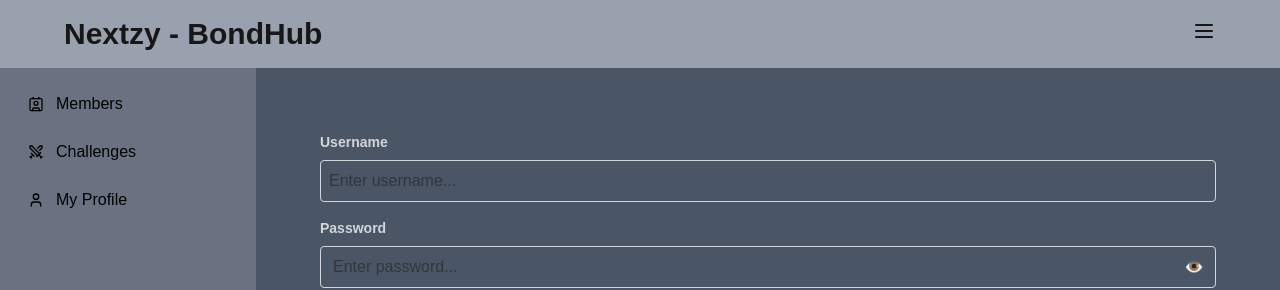
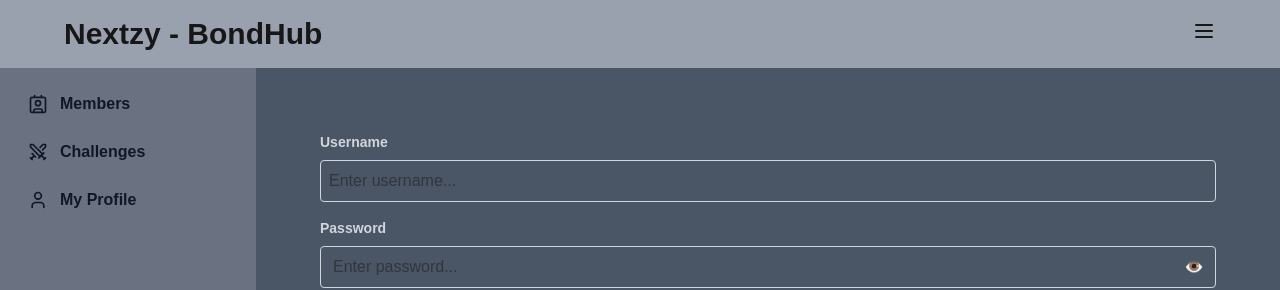
Before and after one commit to nuttapongnextzy/bondhub, a Next.js app in the folder web/: page /login in a window 1280 px wide. Shown: the top 290 px of the page. Built offline with nearby package versions, Linux system fonts and the light colour scheme.

Commit message:
feat: highlight active tab in sidebar

```diff
--- a/web/app/(main)/layout.tsx
+++ b/web/app/(main)/layout.tsx
@@ -1,16 +1,6 @@
 import BurgerMenu from "@/components/BurgerMenu";
+import SidebarMenu from "@/components/SidebarMenu";
 import Link from "next/link";
-import {
-  Menu,
-  X,
-  Home,
-  User,
-  LogOut,
-  Settings,
-  Contact,
-  Swords,
-  Gamepad,
-} from "lucide-react";
 
 function Header() {
   return (
@@ -30,15 +20,6 @@
 }: {
   children: React.ReactNode;
 }) {
-  const menuItems = [
-    { name: "Members", href: "/members", icon: Contact },
-    { name: "Challenges", href: "/challenges", icon: Swords },
-    { name: "My Profile", href: "/my-profile/1", icon: User },
-    // { name: "Games", href: "/games", icon: Gamepad },
-    // { name: "Settings", href: "/settings", icon: Settings },
-    // { name: "Logout", href: "/logout", icon: LogOut },
-  ];
-
   return (
     <div className="min-h-screen w-full bg-gray-500 flex flex-col">
       {/* Header */}
@@ -47,23 +28,7 @@
       {/* Sidebar + Main */}
       <div className="flex flex-1 overflow-hidden">
         {/* Sidebar */}
-        <aside className="w-64 bg-gray-500 p-4 overflow-y-auto">
-          <nav className="space-y-2">
-            {menuItems.map((item, index) => {
-              const Icon = item.icon;
-              return (
-                <a
-                  key={index}
-                  href={item.href}
-                  className="flex items-center space-x-3 px-3 py-2 hover:bg-gray-100 rounded-lg"
-                >
-                  <Icon className="w-4 h-4 text-black" />
-                  <span className="text-black">{item.name}</span>
-                </a>
-              );
-            })}
-          </nav>
-        </aside>
+        <SidebarMenu />
 
         {/* Main Content */}
         <main className="flex-1 p-6 overflow-y-auto bg-gray-600">
--- /dev/null
+++ b/web/components/SidebarMenu.tsx
@@ -0,0 +1,52 @@
+"use client";
+
+import { usePathname } from "next/navigation";
+import {
+  Menu,
+  X,
+  Home,
+  User,
+  LogOut,
+  Settings,
+  Contact,
+  Swords,
+  Gamepad,
+} from "lucide-react";
+
+const menuItems = [
+  { name: "Members", href: "/members", icon: Contact },
+  { name: "Challenges", href: "/challenges", icon: Swords },
+  { name: "My Profile", href: "/my-profile/1", icon: User },
+  // { name: "Games", href: "/games", icon: Gamepad },
+  // { name: "Settings", href: "/settings", icon: Settings },
+  // { name: "Logout", href: "/logout", icon: LogOut },
+];
+
+export default function SidebarMenu() {
+  const pathName = usePathname();
+
+  return (
+    <aside className="w-64 bg-gray-500 p-4 overflow-y-auto">
+      <nav className="space-y-2">
+        {menuItems.map((item, index) => {
+          const Icon = item.icon;
+          const isActive = pathName === item.href;
+          return (
+            <a
+              key={index}
+              href={item.href}
+              className={`flex items-center space-x-3 px-3 py-2 rounded-lg ${
+                isActive
+                  ? "bg-gray-200 text-gray-900 font-bold"
+                  : "hover:bg-gray-400 text-gray-300"
+              }`}
+            >
+              <Icon className="w-5 h-5 text-gray-900" />
+              <span className="text-gray-900 font-bold">{item.name}</span>
+            </a>
+          );
+        })}
+      </nav>
+    </aside>
+  );
+}
```
